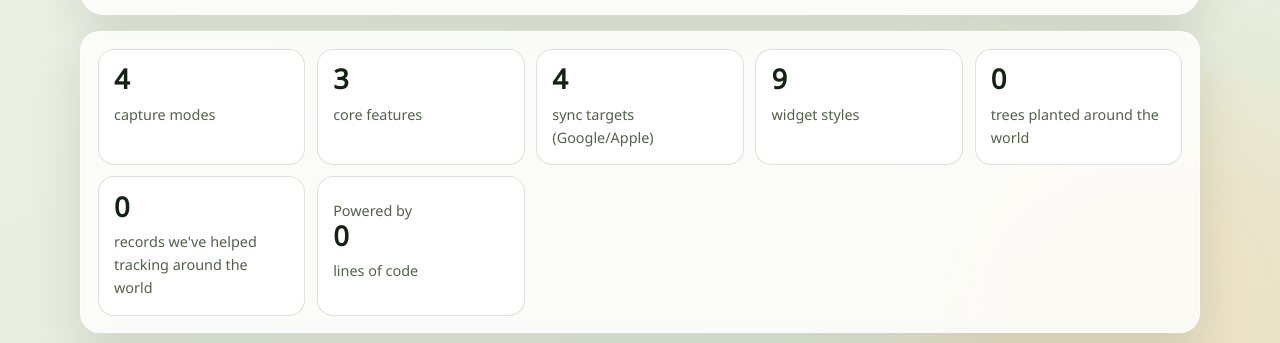
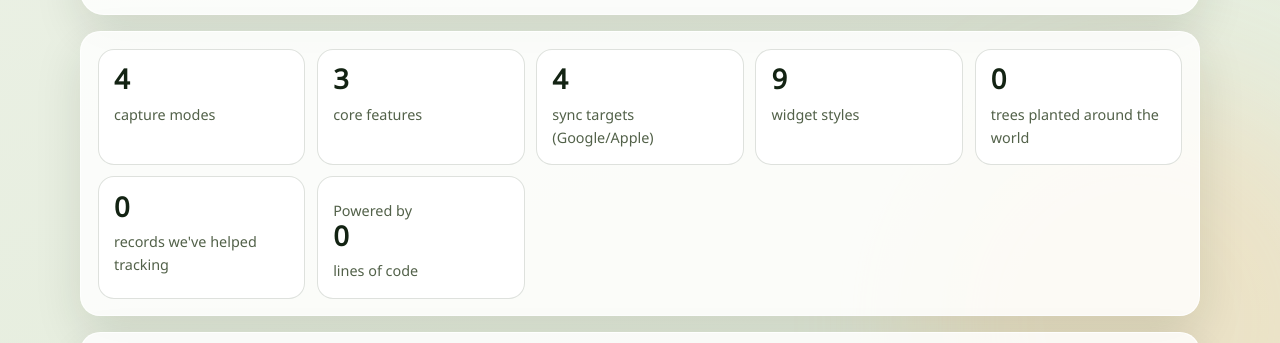
Before and after one commit to Albair581/fnwebsite, an Astro site: page /en in a window 1280 px wide. Shown: the part 442-785 px from the top of the page. Built offline with nearby package versions, Linux system fonts and the light colour scheme; Astro itself is replaced by a stand-in of ours; no server answers.

Commit message:
fixed error

```diff
--- a/src/pages/[locale]/index.astro
+++ b/src/pages/[locale]/index.astro
@@ -31,7 +31,7 @@ const total_trees_planted = data?.total_planted_trees || 0;
 const total_trees_label = locale === "zh-TW" ? "已復育的樹木" : "trees planted around the world";
 
 const total_records_created = recordsData?.total_records || 0;
-const total_records_label = locale === "zh-TW" ? "已幫忙追蹤的紀錄" : "records we've helped tracking around the world";
+const total_records_label = locale === "zh-TW" ? "已幫忙追蹤的紀錄" : "records we've helped tracking";
 
 const total_code_label_h = locale === "zh-TW" ? "被" : "Powered by";
 const total_code_label_f = locale === "zh-TW" ? "行代碼驅動" : "lines of code";
```
